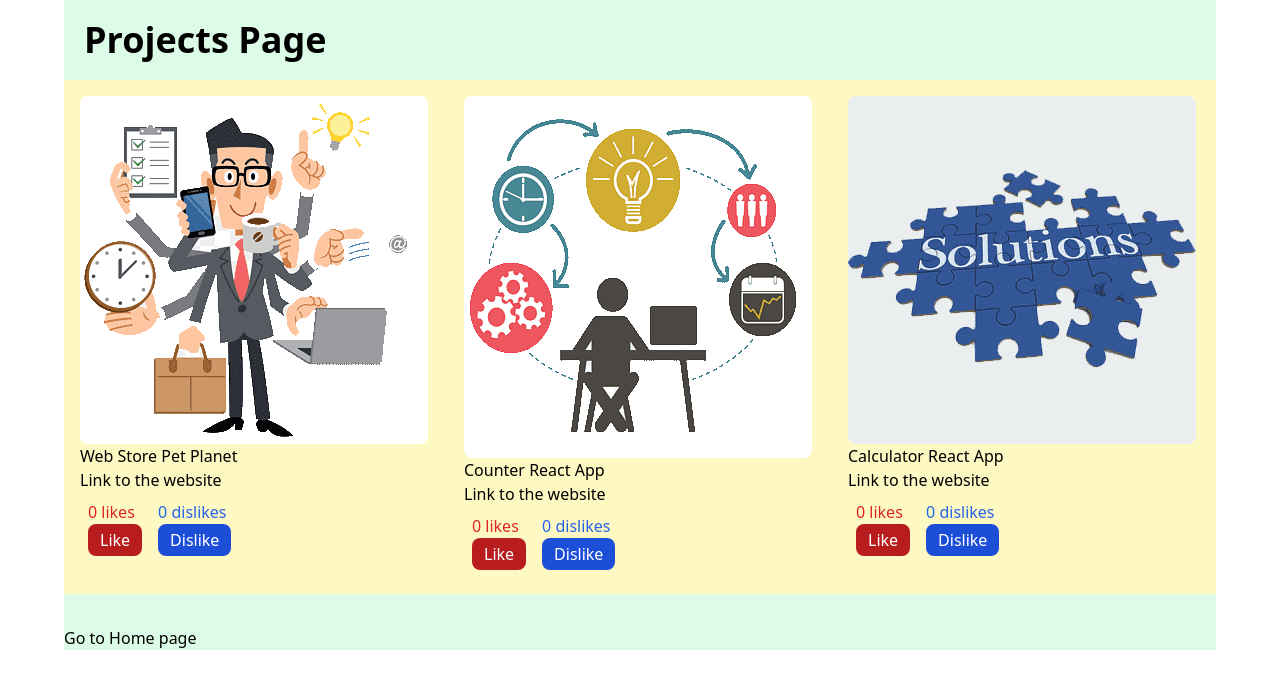
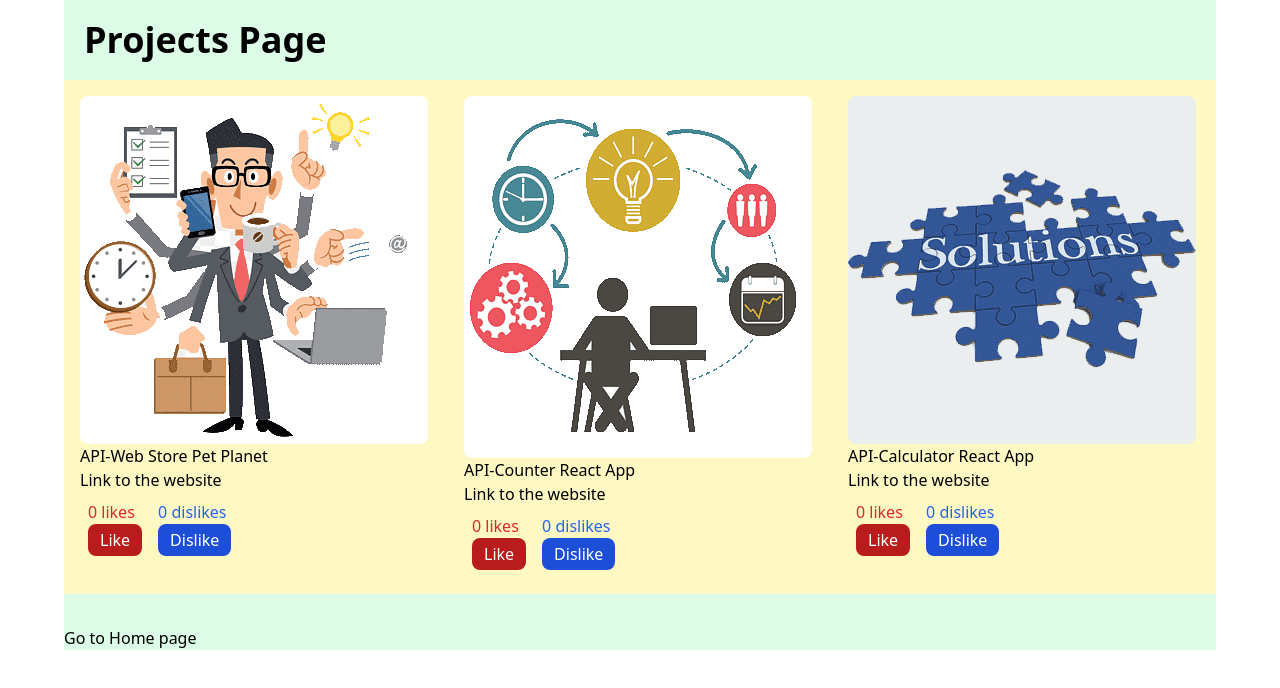
Before and after one commit to Simeonov11/skillcity-mp, a Next.js app: page /projects in a window 1280 px wide. Shown: the top 688 px of the page. Built offline with nearby package versions, Linux system fonts and the light colour scheme.

Commit message:
Projects items fetched from API with 3 sec delay

```diff
--- a/components/project-grid/index.js
+++ b/components/project-grid/index.js
@@ -1,11 +1,28 @@
+import { useEffect, useState } from "react";
 import ProjectItem from "./project-item";
-import { projects } from "./projects";
+//import { projects } from "./projects";
 
 export default function ProjectGrid() {
+    const [projectsApi, setProjectsApi] = useState([]);
+    const [name, setName] = useState("");
+    const [url, setUrl] = useState("");
+    const [imgUrl, setImgUrl] = useState("");
+
+    useEffect(() => {
+        getProjectsApi();
+    },[]);
+
+    const getProjectsApi = async () => {
+        const data = await fetch("/api/projects");
+        const response = await data.json();
+        setProjectsApi(response);
+    }
+
+
     return(
         <div className="w-full flex flex-col">
                 <div className="grid grid-cols-3 w-full bg-red-100">
-                    {projects.map((project) => {
+                    {projectsApi.map((project) => {
                         return (
                             <ProjectItem
                                 name={project.name}
--- /dev/null
+++ b/pages/api/projects.js
@@ -0,0 +1,11 @@
+export default function skillsHandler(req, res) {
+    const skills = [
+        { name: "API-Web Store Pet Planet" , url: "https://www.petplanet.co.uk/", imgUrl: "assets/1.png"},
+        { name: "API-Counter React App" , url: "https://arnab-datta.github.io/counter-app/", imgUrl: "assets/2.png"},
+        { name: "API-Calculator React App" , url: "https://ahfarmer.github.io/calculator/", imgUrl: "assets/3.png"}
+    ];
+
+    setTimeout(() => {
+        res.json(skills);
+    },3000);
+  }
```
